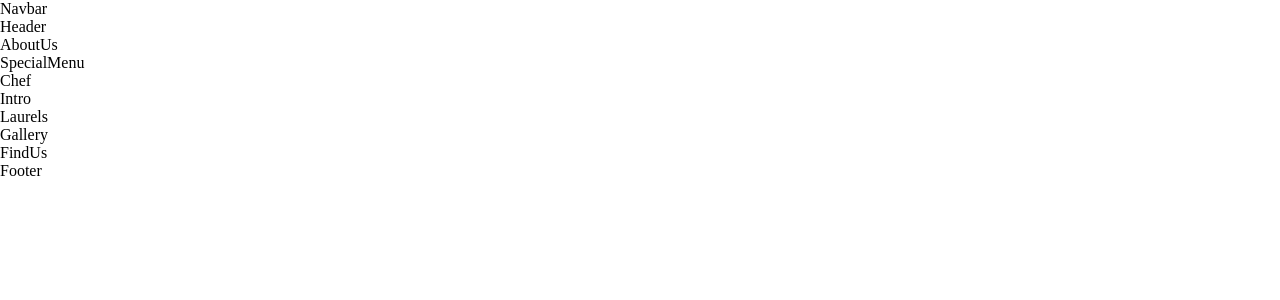
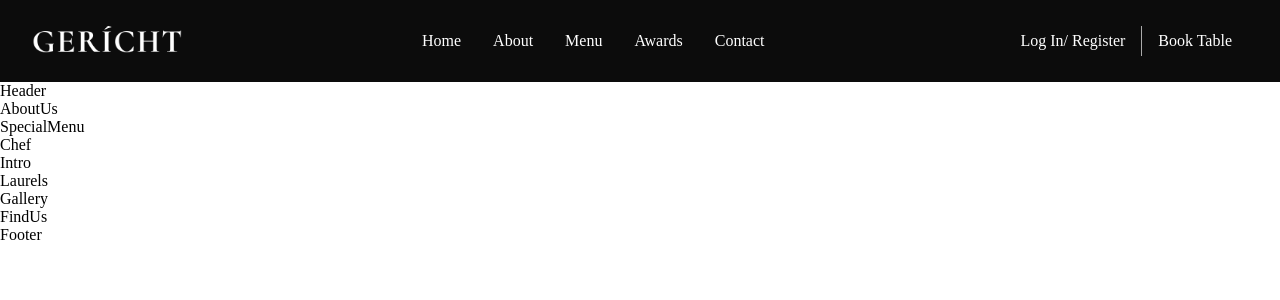
Before and after one commit to gidi-babz/Restaurant-Landing-Page, a React (Create React App) app: page / in a window 1280 px wide. Shown: the top 300 px of the page. Built offline with nearby package versions, Linux system fonts and the light colour scheme; a web font is replaced by a local one.

Commit message:
navbarl commit

```diff
--- a/src/components/Navbar/Navbar.css
+++ b/src/components/Navbar/Navbar.css
@@ -0,0 +1,108 @@
+.app__navbar {
+	width: 100%;
+	display: flex;
+	justify-content: space-between;
+	align-items: center;
+	background: var(--color-black);
+
+	padding: 1rem 2rem;
+}
+
+.app__navbar-logo {
+	display: flex;
+	justify-content: flex-start;
+	align-items: center;
+}
+
+.app__navbar-logo img {
+	width: 150px;
+}
+
+.app__navbar-links {
+	flex: 1;
+	display: flex;
+	justify-content: center;
+	align-items: center;
+}
+
+.app__navbar-links li {
+	margin: 1rem;
+	cursor: pointer;
+	color: #fff;
+}
+
+.app__navbar-links li:hover {
+	color: var(--color-grey);
+}
+
+.app__navbar-login {
+	display: flex;
+	justify-content: flex-end;
+	align-items: center;
+}
+
+.app__navbar-login a {
+	margin: 0 1rem;
+	text-decoration: none;
+	transition: 0.5s ease;
+	color: #fff;
+}
+
+.app__navbar-login a:hover {
+	border-bottom: 1px solid var(--color-golden);
+}
+
+.app__navbar-login div {
+	width: 1px;
+	height: 30px;
+	background-color: var(--color-grey);
+}
+
+.app__navbar-smallscreen {
+	display: none;
+}
+
+.app__navbar-smallscreen_overlay {
+	position: fixed;
+	top: 0;
+	left: 0;
+	width: 100%;
+	height: 100vh;
+	background: var(--color-black);
+	transition: 0.5s ease;
+
+	display: flex;
+	flex-direction: column;
+	align-items: center;
+	justify-content: center;
+	z-index: 5;
+}
+
+.app__navbar-smallscreen_overlay .overlay-close {
+	font-size: 27px;
+	color: var(--color-golden);
+	cursor: pointer;
+
+	position: absolute;
+	top: 20px;
+	right: 20px;
+}
+
+.app__navbar-smallscreen-links li {
+	margin: 2rem;
+	cursor: pointer;
+	color: var(--color-golden);
+	font-size: 2rem;
+	text-align: center;
+	font-family: var(--font-base);
+}
+
+@media screen and (max-width: 1150px) {
+	.app__navbar-links {
+		display: none;
+	}
+
+	.app__navbar-smallscreen {
+		display: flex;
+	}
+}
--- a/src/components/Navbar/Navbar.jsx
+++ b/src/components/Navbar/Navbar.jsx
@@ -1,11 +1,80 @@
-import React from 'react';
+import React, { useState } from 'react';
+import { GiHamburgerMenu } from 'react-icons/gi';
+import { MdOutlineRestaurantMenu } from 'react-icons/md';
+
+import images from '../../constants/images';
 
 import './Navbar.css';
 
-const Navbar = () => (
-  <div>
-    Navbar
-  </div>
-);
+const Navbar = () => {
+	const [toggleMenu, setToggleMenu] = useState(false);
+
+	return (
+		<nav className="app__navbar">
+			<div className="app__navbar-logo">
+				<img src={images.gericht} alt="app logo" />
+			</div>
+			<ul className="app__navbar-links">
+				<li className="p-opensans">
+					<a href="#home">Home</a>
+				</li>
+				<li className="p-opensans">
+					<a href="#about">About</a>
+				</li>
+				<li className="p-opensans">
+					<a href="#menu">Menu</a>
+				</li>
+				<li className="p-opensans">
+					<a href="#awards">Awards</a>
+				</li>
+				<li className="p-opensans">
+					<a href="#contacts">Contact</a>
+				</li>
+			</ul>
+			<div className="app__navbar-login">
+				<a href="p-opensans">Log In/ Register</a>
+				<div />
+				<a href="p-opensans">Book Table</a>
+			</div>
+
+			{/* Small screen responsiveness */}
+
+			<div className="app__navbar-smallscreen">
+				<GiHamburgerMenu
+					color="#fff"
+					fontSize={27}
+					cursor="pointer"
+					onClick={() => setToggleMenu(true)}
+				/>
+				{toggleMenu && (
+					<div className="app__navbar-smallscreen_overlay flex_center slide-bottom">
+						<MdOutlineRestaurantMenu
+							fontSize={27}
+							className="overlay-close"
+							onClick={() => setToggleMenu(false)}
+						/>
+						<ul className="app__navbar-smallscreen-links">
+							<li className="p-opensans">
+								<a href="#home">Home</a>
+							</li>
+							<li className="p-opensans">
+								<a href="#about">About</a>
+							</li>
+							<li className="p-opensans">
+								<a href="#menu">Menu</a>
+							</li>
+							<li className="p-opensans">
+								<a href="#awards">Awards</a>
+							</li>
+							<li className="p-opensans">
+								<a href="#contacts">Contact</a>
+							</li>
+						</ul>
+					</div>
+				)}
+			</div>
+		</nav>
+	);
+};
 
 export default Navbar;
--- a/src/index.css
+++ b/src/index.css
@@ -4,12 +4,12 @@
 	--font-base: 'Cormorant Upright', serif;
 	--font-alt: 'Open Sans', sans-serif;
 
-  --color-golden: #DCCA87;
-  --color-black: #0C0C0C;
+	--color-golden: #dcca87;
+	--color-black: #0c0c0c;
 	--color-gray: #545454;
-  --color-crimson: #F5EFDB;
-  --color-grey: #AAAAAA;
-  --color-white: #FFFFFF;
+	--color-crimson: #f5efdb;
+	--color-grey: #aaaaaa;
+	--color-white: #ffffff;
 }
 
 * {
@@ -19,14 +19,19 @@
 	scroll-behavior: smooth;
 }
 
+ul {
+	list-style: none;
+	color: #fff;
+}
+
 a {
 	color: unset;
 	text-decoration: none;
 }
 
 .slide-bottom {
-  -webkit-animation: slide-bottom 0.5s cubic-bezier(0.250, 0.460, 0.450, 0.940) both;
-	animation: slide-bottom 0.5s cubic-bezier(0.250, 0.460, 0.450, 0.940) both;
+	-webkit-animation: slide-bottom 0.5s cubic-bezier(0.25, 0.46, 0.45, 0.94) both;
+	animation: slide-bottom 0.5s cubic-bezier(0.25, 0.46, 0.45, 0.94) both;
 }
 
 @-webkit-keyframes slide-bottom {
```
Lines whose indentation alone changed are shown as unchanged.
